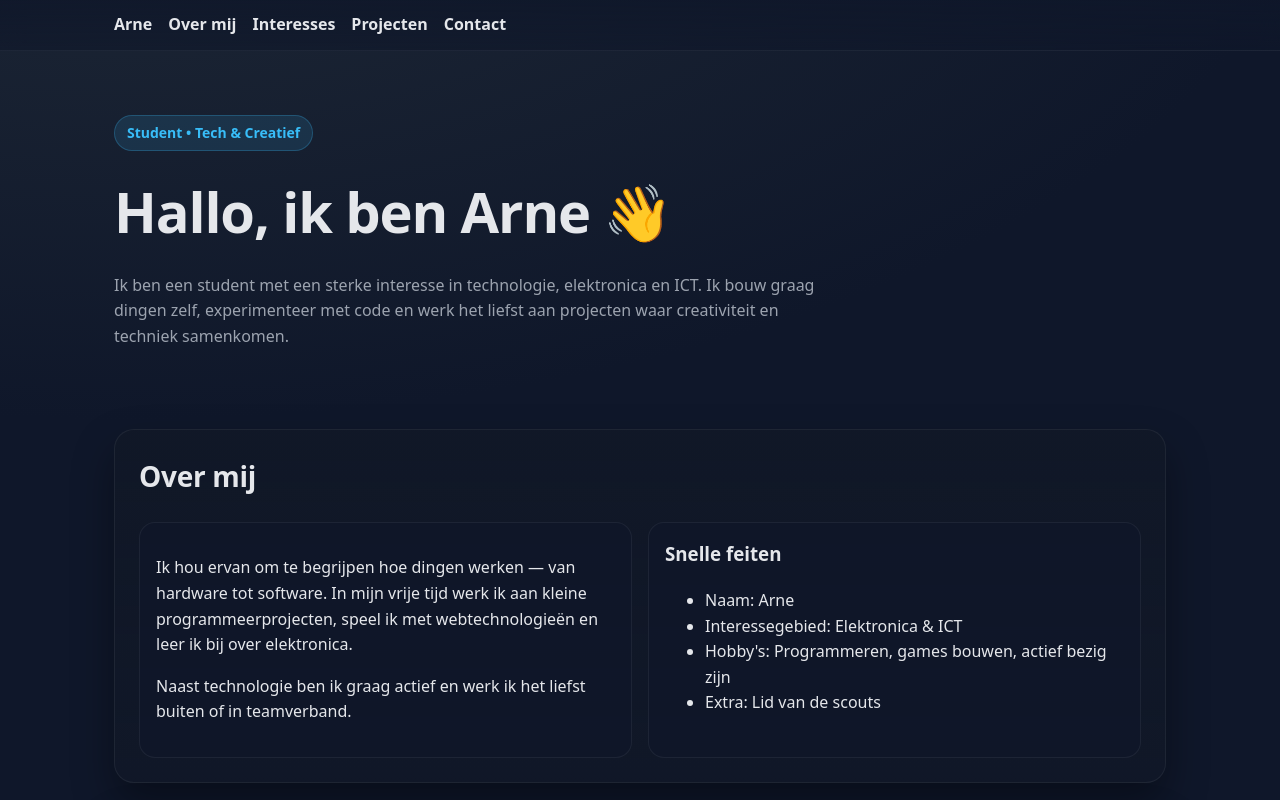
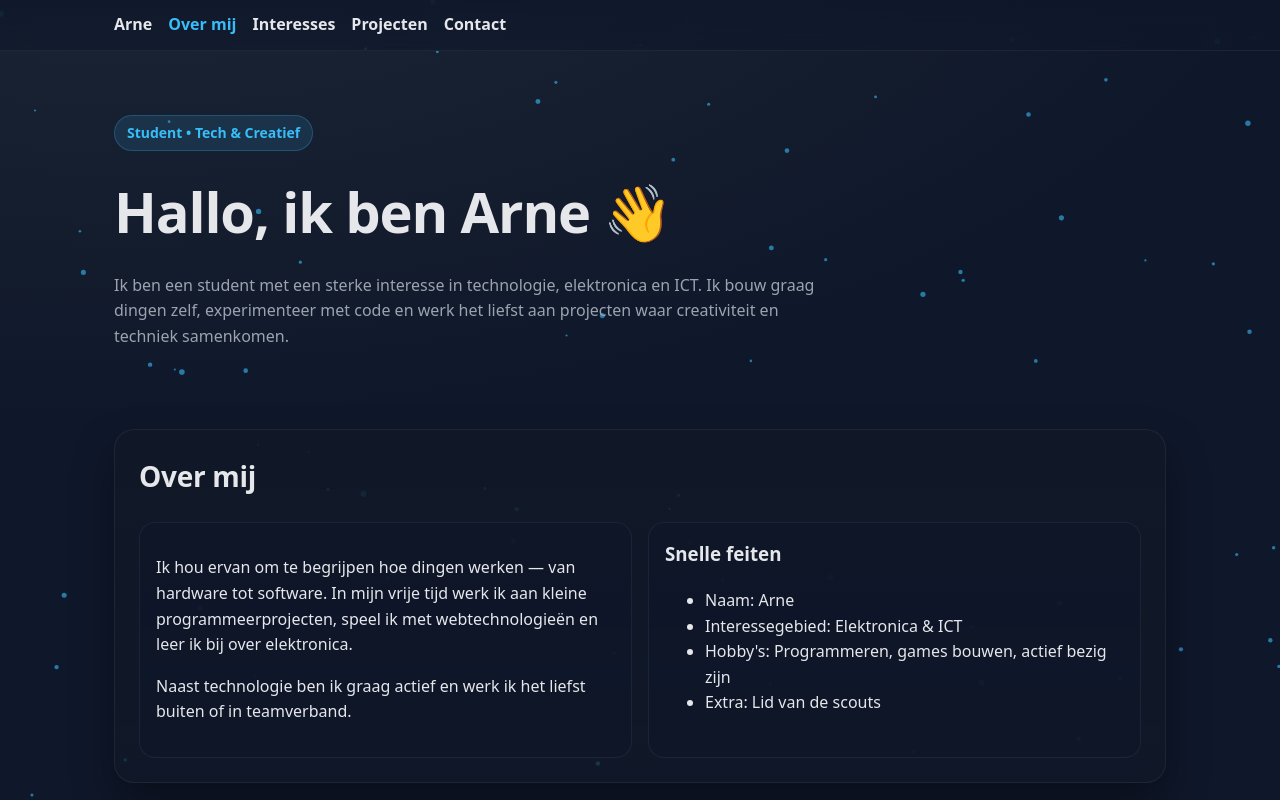
Before and after one commit to ArneVDW/arne_website, a plain HTML site: page index.html in a window 1280 px wide. Shown: the top 800 px of the page. Drawn offline with Linux system fonts and the light colour scheme.

Commit message:
Update index.html

```diff
--- a/index.html
+++ b/index.html
@@ -15,17 +15,22 @@
     }
     * { box-sizing: border-box; }
     body {
-      scroll-behavior: smooth;
+      position: relative;
+      z-index: 1;
       margin: 0;
       font-family: system-ui, -apple-system, Segoe UI, Roboto, Ubuntu, Cantarell, 'Helvetica Neue', Arial, 'Noto Sans', 'Apple Color Emoji', 'Segoe UI Emoji', 'Segoe UI Symbol', 'Noto Color Emoji';
       background: radial-gradient(1200px 600px at 10% -10%, #1f2937, transparent), var(--bg);
       color: var(--text);
       line-height: 1.6;
+      overflow-x: hidden;
     }
     a { color: var(--accent); text-decoration: none; }
     a:hover { text-decoration: underline; }
 
     header {
+      position: relative;
+      z-index: 2;
+      overflow: hidden;
       position: relative;
       overflow: hidden;
       padding: 64px 24px 40px;
@@ -50,6 +55,9 @@
     .subtitle { color: var(--muted); max-width: 720px; }
 
     nav {
+      z-index: 5;
+      transition: background 0.3s ease;
+      position: sticky;
       transition: background 0.3s ease;
       position: sticky;
       top: 0;
@@ -70,6 +78,8 @@
     .nav-inner a:hover { color: var(--accent); }
 
     main {
+      position: relative;
+      z-index: 2;
       max-width: 1100px;
       margin: 0 auto;
       padding: 24px;
@@ -114,7 +124,26 @@
       font-size: 13px;
     }
 
+    #progress {
+      position: fixed;
+      top: 0;
+      left: 0;
+      height: 4px;
+      width: 0;
+      background: linear-gradient(90deg, var(--accent), var(--accent-2));
+      z-index: 1000;
+    }
+
+    #particles {
+      position: fixed;
+      inset: 0;
+      z-index: 0; /* achter content maar zichtbaar */
+      pointer-events: none;
+    }
+
     footer {
+      position: relative;
+      z-index: 2;
       opacity: 0;
       transition: opacity 1s ease;
       max-width: 1100px;
@@ -130,6 +159,8 @@
   </style>
 </head>
 <body>
+  <div id="progress"></div>
+  <canvas id="particles"></canvas>
   <nav>
     <div class="nav-inner">
       <strong>Arne</strong>
@@ -229,87 +260,105 @@
   </footer>
 
   <script>
-    // Jaar automatisch invullen
+    // Jaar
     document.getElementById('year').textContent = new Date().getFullYear();
 
     /* =============================
-       TYPEWRITER EFFECT
+       TYPEWRITER
     ============================= */
     const text = "Hallo, ik ben Arne 👋";
     const target = document.getElementById('typewriter');
     let index = 0;
-    function typeWriter() {
+    (function typeWriter() {
       if (index < text.length) {
-        target.textContent += text.charAt(index);
-        index++;
+        target.textContent += text.charAt(index++);
         setTimeout(typeWriter, 80);
       }
-    }
-    typeWriter();
+    })();
 
     /* =============================
-       SCROLL ANIMATIES (sections)
-    ============================= */
-    const observer = new IntersectionObserver(
-      entries => {
-        entries.forEach(entry => {
-          if (entry.isIntersecting) {
-            entry.target.style.opacity = '1';
-            entry.target.style.transform = 'translateY(0)';
-          }
-        });
-      },
-      { threshold: 0.15 }
-    );
-
-    document.querySelectorAll('section').forEach(section => observer.observe(section));
-
-    /* =============================
-       PARALLAX ACHTERGROND (header)
+       SCROLL PROGRESS BAR
     ============================= */
     window.addEventListener('scroll', () => {
-      const scrolled = window.scrollY;
-      document.querySelector('header').style.transform = `translateY(${scrolled * 0.3}px)`;
+      const scrollTop = document.documentElement.scrollTop;
+      const height = document.documentElement.scrollHeight - document.documentElement.clientHeight;
+      document.getElementById('progress').style.width = `${(scrollTop / height) * 100}%`;
     });
 
     /* =============================
-       HOVER EFFECT CARDS
+       SECTION ANIMATIES
     ============================= */
-    document.querySelectorAll('.card').forEach(card => {
-      card.addEventListener('mouseenter', () => {
-        card.style.transform = 'translateY(-6px)';
-        card.style.transition = 'transform 0.3s ease';
+    const observer = new IntersectionObserver(entries => {
+      entries.forEach(entry => {
+        if (entry.isIntersecting) {
+          entry.target.style.opacity = '1';
+          entry.target.style.transform = 'translateY(0)';
+        }
       });
-      card.addEventListener('mouseleave', () => {
-        card.style.transform = 'translateY(0)';
-      });
-    });
+    }, { threshold: 0.15 });
+
+    document.querySelectorAll('section').forEach(s => observer.observe(s));
 
     /* =============================
-       ACTIEVE MENU HIGHLIGHT
+       MENU HIGHLIGHT
     ============================= */
     const sections = document.querySelectorAll('section');
     const navLinks = document.querySelectorAll('.nav-inner a');
 
     window.addEventListener('scroll', () => {
       let current = '';
-      sections.forEach(section => {
-        const sectionTop = section.offsetTop - 120;
-        if (scrollY >= sectionTop) current = section.getAttribute('id');
+      sections.forEach(sec => {
+        if (scrollY >= sec.offsetTop - 150) current = sec.id;
       });
-
       navLinks.forEach(link => {
         link.style.color = '#e5e7eb';
-        if (link.getAttribute('href') === `#${current}`) {
-          link.style.color = '#38bdf8';
-        }
+        if (link.getAttribute('href') === `#${current}`) link.style.color = '#38bdf8';
       });
     });
 
+    /* =============================
+       PARTICLES ACHTERGROND
+    ============================= */
+    const canvas = document.getElementById('particles');
+    const ctx = canvas.getContext('2d');
+    let w, h, particles;
+
+    function resize() {
+      w = canvas.width = window.innerWidth;
+      h = canvas.height = window.innerHeight;
+    }
+    window.addEventListener('resize', resize);
+    resize();
+
+    function initParticles() {
+      particles = Array.from({ length: 80 }, () => ({
+        x: Math.random() * w,
+        y: Math.random() * h,
+        r: Math.random() * 2 + 1,
+        dx: (Math.random() - 0.5) * 0.6,
+        dy: (Math.random() - 0.5) * 0.6
+      }));
+    }
+    initParticles();
+
+    function animateParticles() {
+      ctx.clearRect(0, 0, w, h);
+      ctx.fillStyle = 'rgba(56,189,248,0.6)';
+      particles.forEach(p => {
+        p.x += p.dx;
+        p.y += p.dy;
+        if (p.x < 0 || p.x > w) p.dx *= -1;
+        if (p.y < 0 || p.y > h) p.dy *= -1;
+        ctx.beginPath();
+        ctx.arc(p.x, p.y, p.r, 0, Math.PI * 2);
+        ctx.fill();
+      });
+      requestAnimationFrame(animateParticles);
+    }
+    animateParticles();
+
     // Footer fade-in
-    window.addEventListener('load', () => {
-      document.querySelector('footer').style.opacity = '1';
-    });
+    window.addEventListener('load', () => document.querySelector('footer').style.opacity = '1');
   </script>
 </body>
 </html>
```
